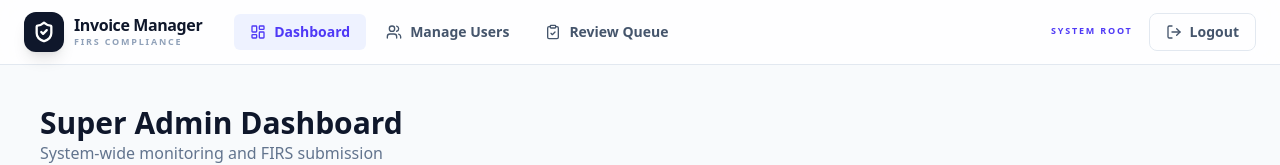
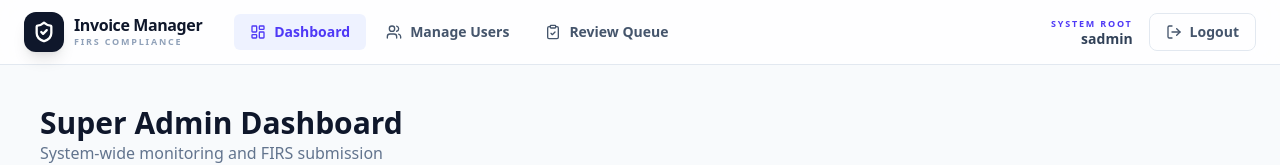
Before and after one commit to Daniel-Clerkson/invoice-manager, a Next.js app: page /sadmin/dashboard in a window 1280 px wide. Shown: the top 165 px of the page. Built offline with nearby package versions, Linux system fonts and the light colour scheme.

Commit message:
Fixed API integration issues and made it prod ready

```diff
--- a/app/admin/dashboard/page.tsx
+++ b/app/admin/dashboard/page.tsx
@@ -73,7 +73,7 @@ export default function AdminDashboard() {
 
   return (
     <div className="min-h-screen bg-[#F8FAFC]">
-      <Navbar userRole="admin" onOpenReview={handleOpenGeneralReview} />
+      <Navbar userRole="admin" onOpenReview={handleOpenGeneralReview} username='admin' />
 
       <main className="mx-auto max-w-7xl p-4 md:p-10">
         <header className="mb-10">
--- a/app/admin/users/page.tsx
+++ b/app/admin/users/page.tsx
@@ -28,7 +28,7 @@ export default function UserManagement() {
 
   return (
     <div className="min-h-screen bg-[#F8FAFC]">
-      <Navbar userRole="admin" />
+      <Navbar userRole="admin" username='admin' />
       <main className="mx-auto max-w-7xl p-4 md:p-10">
 
         {/* Header */}
--- a/app/sadmin/dashboard/page.tsx
+++ b/app/sadmin/dashboard/page.tsx
@@ -45,7 +45,7 @@ export default function SuperAdminDashboard() {
 
   return (
     <div className="min-h-screen bg-[#F8FAFC]">
-      <Navbar userRole="sadmin" />
+      <Navbar userRole="sadmin" username='sadmin' />
 
       <main className="mx-auto max-w-7xl p-6 lg:p-10">
         <header className="mb-8">
--- a/app/sadmin/users/page.tsx
+++ b/app/sadmin/users/page.tsx
@@ -19,7 +19,7 @@ export default function SuperAdminUsers() {
 
   return (
     <div className="min-h-screen bg-[#F8FAFC]">
-      <Navbar userRole="sadmin" />
+      <Navbar userRole="sadmin" username='sadmin' />
 
       <main className="mx-auto max-w-7xl p-6 lg:p-10">
         <header className="flex flex-col md:flex-row justify-between items-start md:items-center gap-4 mb-10">
```
